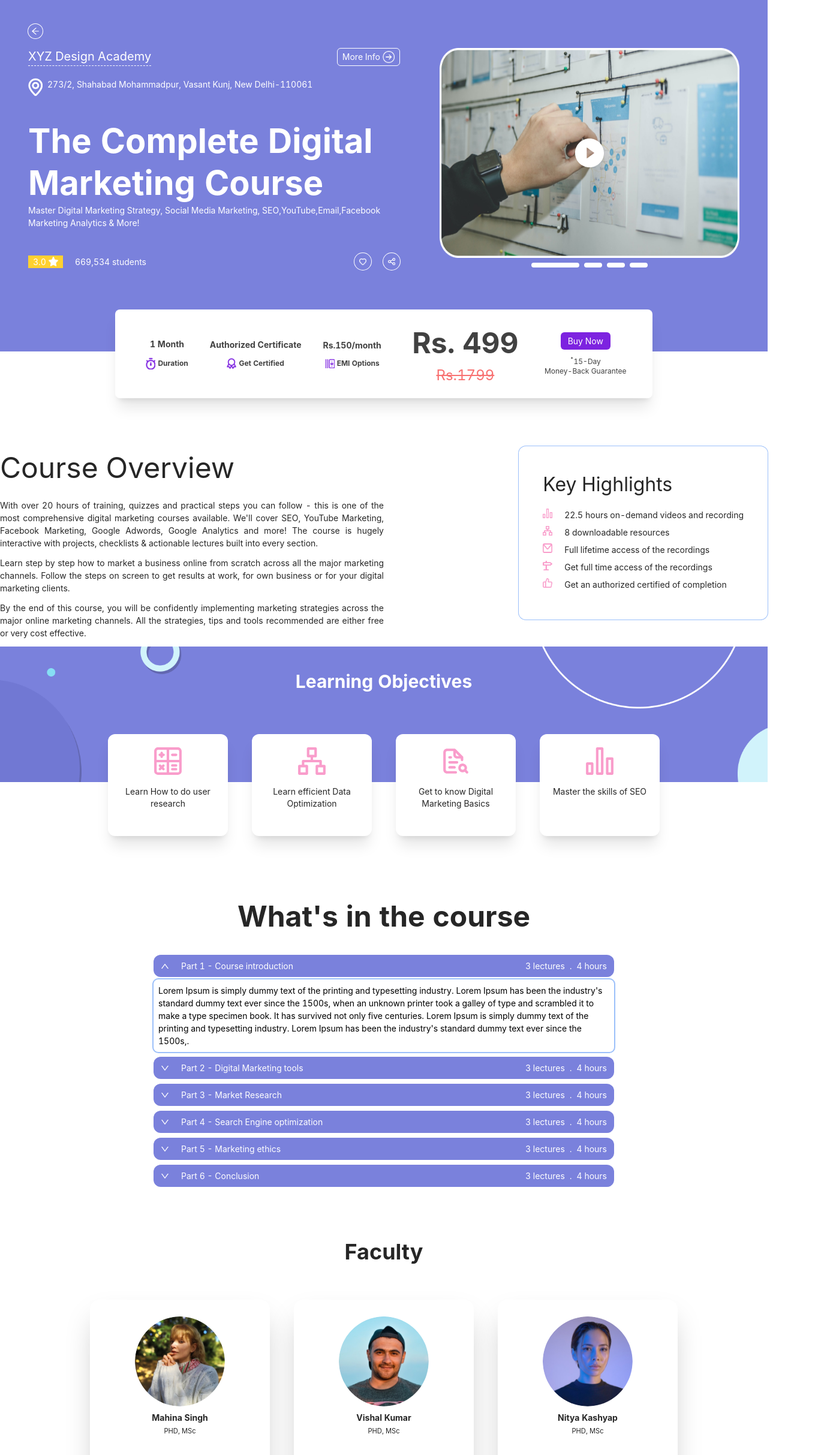
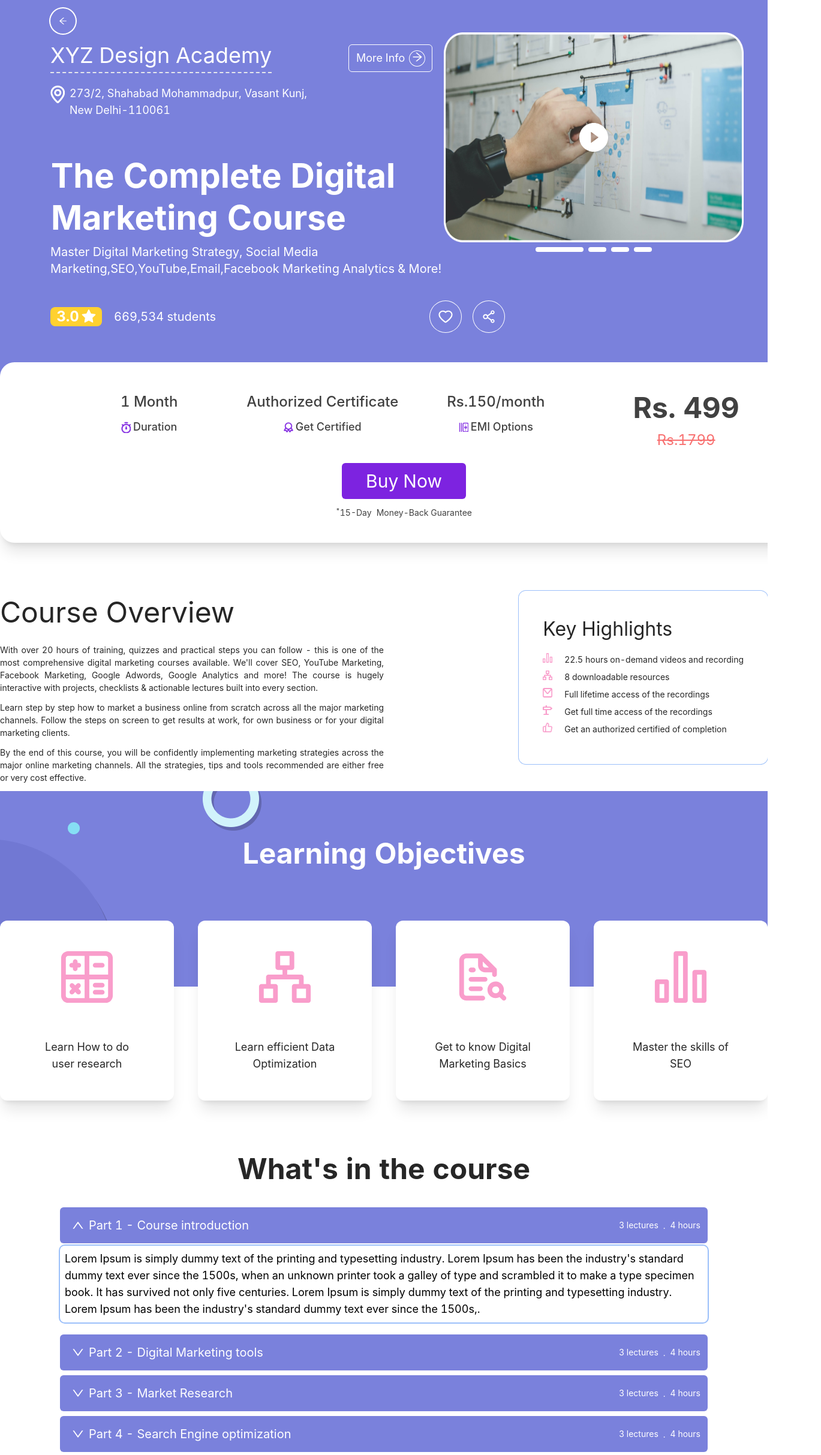
Before and after one commit to albiummid/ostello, a React (Create React App) app: page / in a window 1280 px wide. Shown: the part 140-2566 px from the top of the page at 60% size, 1369 px wide, since content can reach past the window. Built offline with nearby package versions, Linux system fonts and the light colour scheme.

Commit message:
header done

```diff
--- a/src/components/Header.js
+++ b/src/components/Header.js
@@ -1,77 +1,95 @@
 import React from 'react'
 
-import { ArrowLeftOutlined, UpOutlined } from '@ant-design/icons'
+import {
+  ArrowLeftOutlined,
+  ArrowRightOutlined,
+  HeartOutlined,
+  ShareAltOutlined,
+  StarFilled,
+} from '@ant-design/icons'
 import VideoSection from './VideoSection'
-import Card from './Card'
 import time from '../images/icons/time.png'
 import emi from '../images/icons/emi.png'
 import certified from '../images/icons/certified.png'
 import { constants } from '../constants'
-import { Affix } from 'antd'
 
 export default function Header() {
-  const { images, icons } = constants
+  const { icons } = constants
   return (
-    <div className='overflow-x-hidden mb-10'>
+    <div className='overflow-x-hidden mb-10 '>
       <div className=' wrapper w-screen select-none bg-[#7A81DC]'>
-        <div className='header_container text-white  py-5 px-5 pb-[100px] bg-[#7A81DC]  '>
+        <div className='header_container text-white  py-5 px-10 pb-[200px] bg-[#7A81DC]  '>
           <div className='hero_container mt-10 '>
             <div className='flex justify-evenly md:justify-between  gap-3 flex-wrap'>
-              <div className='md:w-[50%] mx-auto'>
+              <div className='lg:w-[50%] mx-auto'>
                 <div className='flex justify-between flex-wrap'>
                   <div className='w-[100%]'>
-                    <div className='h-6 w-6 rounded-full ring-1 ring-white flex justify-center items-center cursor-pointer mb-4'>
-                      <ArrowLeftOutlined />
+                    <div className='h-6 w-6 hidden md:h-[42px] md:w-[42px] rounded-full ring-2 ring-white md:flex justify-center items-center cursor-pointer mb-4 font-bold '>
+                      <ArrowLeftOutlined className='font-bold ' />
                     </div>
                   </div>
                   <div className=''>
-                    <section className='intro'>
-                      <div className='flex justify-between flex-wrap gap-2  '>
-                        <p className='text-xl border-l-0 border-t-0 border-r-0 border border-white border-dashed w-fit'>
+                    <section className='intro flex  flex-col '>
+                      <div className='flex justify-between flex-wrap gap-2 flex-col md:flex-row items-center '>
+                        <p className='md:text-4xl text-2xl  text-center md:text-left border-t-0 border-l-0 border-r-0 border-2 border-dashed w-[100%] md:w-fit  pb-2'>
                           XYZ Design Academy
                         </p>
-                        <div className='w-fit px-2 py-1 border border-white rounded-md flex gap-1 h-fit justify-center items-center cursor-pointer '>
-                          <p className='text-sm'>More Info</p>
-                          <img className='w-5' src={icons.arrowRight} alt='' />
+                        <div className='w-fit px-3 py-2 border border-white rounded-md md:flex gap-2 h-fit justify-center items-center cursor-pointer active:opacity-75 hidden mx-auto'>
+                          <p className='text-lg'>More Info</p>
+
+                          <div className='w-[25px] h-[25px] flex justify-center items-center ring-1 ring-white rounded-full'>
+                            <ArrowRightOutlined className='text-lg mb-1' />
+                          </div>
                         </div>
                       </div>
-                      <div className='flex gap-2 items-start mt-5 mb-10'>
+                      {/* <div className='w-screen mt-2 border-2 border-t-0 border-l-0 border-r-0 border-dashed border-white h-1 md:hidden'></div> */}
+                      <div className='flex gap-2 items-start mt-5 mb-5'>
                         <img className='w-6 5-5' src={icons.location} alt='' />
-                        <p className=''>
+                        <p className='md:text-lg text-lg w-[36ch]'>
                           273/2, Shahabad Mohammadpur, Vasant Kunj, New
                           Delhi-110061
                         </p>
                       </div>
+                      <div className='w-fit mx-auto px-3 py-2 border border-white rounded-md flex gap-2 h-fit justify-center items-center cursor-pointer active:opacity-75 md:hidden'>
+                        <p className='text-lg'>More Info</p>
+
+                        <div className='w-[25px] h-[25px] flex justify-center items-center ring-1 ring-white rounded-full'>
+                          <ArrowRightOutlined className='text-lg mb-1' />
+                        </div>
+                      </div>
                     </section>
 
-                    <section className='Heading'>
-                      <div className='mb-10'>
-                        <p className='text-[56px] font-bold leading-tight '>
+                    <section className='Heading flex justify-center mt-10'>
+                      <div className='mb-10 '>
+                        <p className='md:text-[56px] font-bold text-center md:text-left  leading-tight w-[20ch] mx-auto mb-2 text-4xl'>
                           The Complete Digital Marketing Course
                         </p>
-                        <p>
+                        <p className='md:text-xl text-center md:text-left text-lg w-[40ch] md:w-[60ch] text-center md:text-start'>
                           Master Digital Marketing Strategy, Social Media
-                          Marketing, SEO,YouTube,Email,Facebook Marketing
+                          Marketing,SEO,YouTube,Email,Facebook Marketing
                           Analytics & More!
                         </p>
                       </div>
                     </section>
+                    <div className='md:hidden'>
+                      <VideoSection />
+                    </div>
 
                     <section className='statistics '>
-                      <div className='flex w-[100%] justify-between items-center'>
-                        <div className='info flex gap-5'>
-                          <div className='rating flex justify-center items-center gap-1 bg-[#FFD130] px-2'>
+                      <div className='flex justify-between items-center'>
+                        <div className='info flex items-center gap-5 '>
+                          <div className='rating flex justify-center items-center gap-1 bg-[#FFD130] px-2 py- md:w-[86px] md:text-2xl rounded-lg font-bold'>
                             <p>3.0</p>
-                            <img className='w-4' src={icons.star} alt='' />
+                            <StarFilled />
                           </div>
-                          <p>669,534 students</p>
+                          <p className='text-xl'>669,534 students</p>
                         </div>
-                        <div className='actions flex gap-5'>
-                          <div className='ring-1 w-7 h-7 flex justify-center items-center ring-white rounded-full'>
-                            <img className='w-3 ' src={icons.heart} alt='' />
+                        <div className='actions flex gap-5 md:text-2xl'>
+                          <div className='active:opacity-80 md:w-[52px] md:h-[52px] w-[28px] h-[28px]  rounded-full ring-1 ring-white flex items-center justify-center cursor-pointer'>
+                            <HeartOutlined />
                           </div>
-                          <div className='ring-1 w-7 h-7 flex justify-center items-center ring-white rounded-full'>
-                            <img className='w-3' src={icons.share} alt='' />
+                          <div className='active:opacity-80 md:w-[52px] md:h-[52px] w-[28px] h-[28px] rounded-full ring-1 ring-white flex items-center justify-center cursor-pointer'>
+                            <ShareAltOutlined />
                           </div>
                         </div>
                       </div>
@@ -79,46 +97,55 @@ export default function Header() {
                   </div>
                 </div>
               </div>
-              <VideoSection />
+
+              <div className='md:block hidden'>
+                <VideoSection />
+              </div>
             </div>
           </div>
         </div>
       </div>
       <div className='max-w-7xl mx-auto'>
-        <section className=' w-[70%] Card flex justify-evenly text-[#414141] p-5 rounded-lg  bg-white  flex-wrap gap-5  shadow-xl mx-auto -mt-[70px] z-[999] my-10'>
-          <div className='flex justify-center items-center gap-5 '>
-            <div className='px-2 py-1 flex flex-col items-center justify-center'>
-              <p className='text-sm font-bold mb-3'>1 Month</p>
+        <section className=' md:w-[1347px] Card flex justify-evenly text-[#414141] p-10 rounded-3xl md:flex-row flex-col  bg-white  flex-wrap gap-5  shadow-xl md:mx-auto md-mt-[90px] -mt-[150px] z-[999] my-10 mx-5'>
+          <div className='md:grid grid-cols-3 gap-5   '>
+            <div className='px-2 py-1 flex flex-col items-center font-medium w-[100%] pb-5 justify-center '>
+              <p className='text-2xl  mb-3'>1 Month</p>
               <div className='flex items-center gap-1'>
                 <img className='w-4' src={time} alt='' />
-                <p className='text-xs font-bold'>Duration</p>
+                <p className='text-lg '>Duration</p>
               </div>
             </div>
 
-            <div className='px-2 py-1 flex flex-col items-center justify-center'>
-              <p className='text-sm font-bold mb-3'>Authorized Certificate</p>
+            <div className=' md:hidden border-2 mb-3 border-[#7A81DC] md:border-none border-dashed border-t-0 border-l-0 border-r-0  h-2 w-[100%] ' />
+
+            <div className='px-2 py-1 flex flex-col items-center font-medium  pb-5 justify-center '>
+              <p className='text-2xl  mb-3'>Authorized Certificate</p>
               <div className='flex items-center gap-1'>
                 <img className='w-4' src={certified} alt='' />
-                <p className='text-xs font-bold'>Get Certified</p>
+                <p className='text-lg '>Get Certified</p>
               </div>
             </div>
-            <div className='px-2 py-1 flex flex-col items-center justify-center'>
-              <p className='text-sm font-bold mb-3'>Rs.150/month</p>
+
+            <div className=' md:hidden border-2 mb-3 border-[#7A81DC] md:border-none border-dashed border-t-0 border-l-0 border-r-0  h-2 w-[100%] ' />
+
+            <div className='px-2 py-1 flex font-medium flex-col items-center j pb-5 justify-center '>
+              <p className='text-2xl  mb-3'>Rs.150/month</p>
               <div className='flex items-center gap-1'>
                 <img className='w-4' src={emi} alt='' />
-                <p className='text-xs font-bold'>EMI Options</p>
+                <p className='text-lg '>EMI Options</p>
               </div>
             </div>
+            <div className=' md:hidden border-2 border-[#7A81DC] md:border-none border-dashed border-t-0 border-l-0 border-r-0  h-2 w-[100%] ' />
           </div>
           <div className='text-center'>
             <p className='text-[48px] font-bold text-[#414141]'>Rs. 499</p>
             <del className='text-red-400 text-[24px]'>Rs.1799</del>
           </div>
           <div className='flex flex-col justify-center'>
-            <button className='w-fit px-3 py-1 mx-auto bg-[#7D23E0] rounded-md mb-3 text-white active:opacity-80'>
+            <button className=' px-10 py-3 mx-auto bg-[#7D23E0] rounded-md mb-3 text-white active:opacity-80 text-3xl '>
               Buy Now
             </button>
-            <div className='text-xs text-center'>
+            <div className='text-md text-center flex md-block justify-center gap-2 md-text-sm'>
               <p>
                 <sup>*</sup>15-Day
               </p>
--- a/src/components/Home/CourseOutlines.js
+++ b/src/components/Home/CourseOutlines.js
@@ -49,44 +49,46 @@ export default function CourseOutlines() {
     },
   ]
   return (
-    <div className='bg-[gradient(180deg, rgba(122, 129, 220, 0.1) 0%, rgba(196, 196, 196, 0) 68.86%)]'>
+    <div className='bg-[gradient(180deg, rgba(122, 129, 220, 0.1) 0%, rgba(196, 196, 196, 0) 68.86%)] px-5'>
       <Container>
-        <h1 className='mb-10 text-5xl text-center font-bold'>
+        <h1 className='my-10 text-3xl md:text-5xl text-center font-bold'>
           What's in the course
         </h1>
-        <div>
+        <div className=' mx-auto'>
           {outlines.map((item, i) => (
             <div
               key={i}
-              className='max-w-3xl my-2 text-white mx-auto '
+              className='lg:w-[1080px] my-2 text-white mx-auto '
               onClick={() => setActiveKey(i)}
             >
-              <div className='bg-[#7A81DC] flex justify-between p-2 rounded-xl cursor-pointer active:opacity-75 px-3 '>
-                <div className='flex gap-5 justify-center items-center   '>
+              <div className='bg-[#7A81DC] flex justify-between rounded-md cursor-pointer active:opacity-75 px-3 py-4   '>
+                <div className='flex gap-2 justify-center items-center ml-2 text-lg md:text-xl  '>
                   {activeKey === i ? (
-                    <UpOutlined className='text-sm' />
+                    <UpOutlined className='' />
                   ) : (
-                    <DownOutlined className='text-sm' />
+                    <DownOutlined className='' />
                   )}
                   <p className=''>
                     Part {i + 1} - {item.title}
                   </p>
                 </div>
-                <div className='flex gap-2 items-center '>
+                <div className='md:flex gap-2 items-center  hidden'>
                   <p className='text-sm'>{item.lectureCount} lectures</p>.
                   <p className='text-sm'>{item.lectureHours} hours</p>
                 </div>
               </div>
 
+              <div className=''>
                 <p
                   className={
                     activeKey === i
-                    ? 'text-black ring-2 p-2 rounded-lg mt-1'
+                      ? 'text-black ring-2 p-2 rounded-lg md:text-lg mt-1 mb-5 '
                       : 'hidden'
                   }
                 >
                   {item.summary}
                 </p>
+              </div>
             </div>
           ))}
         </div>
--- a/src/components/Home/Faculty.js
+++ b/src/components/Home/Faculty.js
@@ -32,24 +32,27 @@ export default function Faculty() {
     <div className='pt-10 '>
       <Container>
         <h1 className='text-4xl font-bold text-center py-10'>Faculty</h1>
-        <div className='flex gap-10 justify-center py-5'>
+        <div className='flex  md:gap-10 md:justify-center  items-center  py-10 overflow-x-scroll no-scrollbar'>
           {faculties.map((item, i) => (
-            <div key={i} className='p-5 w-[300px] shadow-2xl rounded-2xl '>
+            <div
+              key={i}
+              className='md:p-10 p-5 md:only:py-12 w-[300px] md:w-[376px] mx-10 shadow-2xl shrink-0 rounded-2xl '
+            >
               <div className='mb-8 text-center '>
                 <img
                   className='h-[150px] w-[150px] mx-auto rounded-full my-2'
                   src={item.img}
                   alt=''
                 />
-                <p className='font-bold'>{item.name}</p>
-                <small
-                  className='text-[
+                <p className='font-bold text-xl'>{item.name}</p>
+                <p
+                  className='text-md  text-gray-400 text-[
 #A4A4A4]'
                 >
                   {item.degree}
-                </small>
+                </p>
               </div>
-              <p>{item.details}</p>
+              <p className='text-lg'>{item.details}</p>
             </div>
           ))}
         </div>
--- a/src/components/Home/Objectives.js
+++ b/src/components/Home/Objectives.js
@@ -24,16 +24,26 @@ export default function Objectives() {
   ]
   return (
     <Container>
-      <div className='learning_objectives'>
-        <h1 className='text-3xl text-center pt-10 text-white font-bold'>
+      <div className='learning_objectives  '>
+        <h1 className='md:text-5xl text-3xl pt-10 text-center md:pt-20 my-auto font-bold text-white '>
           Learning Objectives
         </h1>
       </div>
-      <div className='flex gap-10 justify-center h-[200px] '>
+      <div
+        className=' md:flex md:gap-10 justify-center flex-wrap md:flex-nowrap text-[#
+#414141] h-[400px] grid grid-cols-2  md:-mt-[160px] place-items-center -mt-[100px] '
+      >
         {objectives.map((item, i) => (
-          <div className='p-5 w-[200px] rounded-xl z-50 -mt-[80px] bg-white shadow-xl h-[170px]'>
-            <img className=' w-[50px] mx-auto mb-4' src={item.icons} alt='' />
-            <p className='text-center text-sm'>{item.title}</p>
+          <div
+            key={i}
+            className='p-5 w-[154px] md:w-[320px] rounded-xl   bg-white shadow-xl  md:h-[300px] h-[135px] flex flex-col items-center justify-center md:gap-10  '
+          >
+            <img
+              className=' w-[40px] md:w-[94px] mx-auto mb-4'
+              src={item.icons}
+              alt=''
+            />
+            <p className='text-center md:text-lg  w-[16ch] '>{item.title}</p>
           </div>
         ))}
       </div>
--- a/src/components/Home/OfferSection.js
+++ b/src/components/Home/OfferSection.js
@@ -6,19 +6,21 @@ export default function OfferSection() {
     <div>
       <Container>
         <div className='offerBG p-3 text-white py-10 flex flex-col justify-center'>
-          <h1 className='text-xl font-bold text-center'>
-            Register early to get
-          </h1>
-          <h1 className='text-xl font-bold text-center'>
-            Rs. 1000 worth of coupons
-          </h1>
+          <div className='md:text-5xl text-xl'>
+            <h1 className=' text-white font-bold text-center'>
+              Register early to get
+            </h1>
+            <h1 className=' text-white font-bold text-center'>
+              Rs. 1000 worth of coupons
+            </h1>
+          </div>
           <div className=' ring-2 ring-white w-fit mx-auto px-2 py-4 rounded-xl my-8'>
-            <p className='font-bold mx-auto  text-6xl text-center text-white '>
+            <p className='font-bold mx-auto  md:text-6xl text-2xl px-4 text-center text-white '>
               12:12:12
             </p>
           </div>
           <div className='flex'>
-            <button className='px-6 py-1 text-sm w-fit mx-auto text-[#7D23E0]  bg-[#ffff] rounded-lg font-bold active:opacity-80'>
+            <button className='px-8 py-2 text-xl mx-auto text-[#7D23E0]  bg-[#ffff] rounded-lg font-bold active:opacity-80 '>
               Sign Up
             </button>
           </div>
--- a/src/components/Layout/Navbar.js
+++ b/src/components/Layout/Navbar.js
@@ -27,22 +27,22 @@ export default function Navbar() {
     <div className='bg-[#7A81DC] '>
       <nav className='flex gap-[10px] items-center justify-between py-4  text-white mb-3 md:mb-0 px-10 md:px-20 '>
         <img className='md:w-[230px] w-[132px]' src={logo} alt='' />
-        <div className='md:flex gap-20 hidden select-none '>
+        <div className='md:flex items-center justify-start   hidden select-none '>
           {links.map((item, i) => (
             <Link
               to='/'
-              className='cursor-pointer active:opacity-75 text-2xl active:text-[#7D23E0] hover:text-[#7D23E0]'
+              className='cursor-pointer active:opacity-75 md:text-xl  xl:text-2xl active:text-[#7D23E0] md:mr-2 hover:text-[#7D23E0] block'
               key={i}
             >
               {item.title}
             </Link>
           ))}
         </div>
-        <button className='bg-[#ffffff]  font-bold text-[#7D23E0] md:px-5 px-2 py-2 md:py-3 md:text-2xl text-md rounded-md active:opacity-80 w-[86px] md:w-[190px]'>
+        <button className='bg-[#ffffff]  font-bold text-[#7D23E0] xl:px-3 px-2 py-2  md:py-3  md:text-lg xl:text-2xl text-md rounded-md active:opacity-80 md:w-[110px] xl:w-[190px] '>
           Buy Now
         </button>
       </nav>
-      <div className=' gap-[25px] flex text-lg text-white md:hidden overflow-x-scroll md:text-2xl  select-none ml-5 no-scrollbar '>
+      <div className=' gap-[25px] flex text-lg lg:text-lg text-white md:hidden overflow-x-scroll md:text-2xl  select-none ml-5 no-scrollbar '>
         {links.map((item, i) => (
           <Link
             to='/'
--- a/src/index.css
+++ b/src/index.css
@@ -28,14 +28,14 @@
 }
 
 .learning_objectives {
-  height: 226px;
+  height: 326px;
   background: url('./images/courseObjectiveBG.png');
   background-repeat: no-repeat;
   background-size: cover;
 }
 
 .offerBG {
-  height: 350px;
+  height: 693px;
   background: url('./images/offerBG.svg');
   background-repeat: no-repeat;
   background-size: cover;
@@ -46,3 +46,12 @@
   background-repeat: no-repeat;
   background-size: cover;
 }
+
+@media (max-width: 600px) {
+  .learning_objectives {
+    height: 182px;
+  }
+  .offerBG {
+    height: 270px;
+  }
+}
--- a/src/pages/Home.js
+++ b/src/pages/Home.js
@@ -23,8 +23,8 @@ export default function Home() {
           <CourseOutlines />
           <Faculty />
           <OfferSection />
+          <Reviews />
           <FAQ />
-          <Reviews />
           <Courses />
           <ShareCourse />
           <Platforms />
--- a/tailwind.config.js
+++ b/tailwind.config.js
@@ -8,4 +8,5 @@ module.exports = {
     },
   },
   plugins: [],
+  important: true,
 }
```
Also changed, not shown: src/components/Home/Reviews/Reviews.js (+14 -19 lines). Lines whose indentation alone changed are shown as unchanged.
